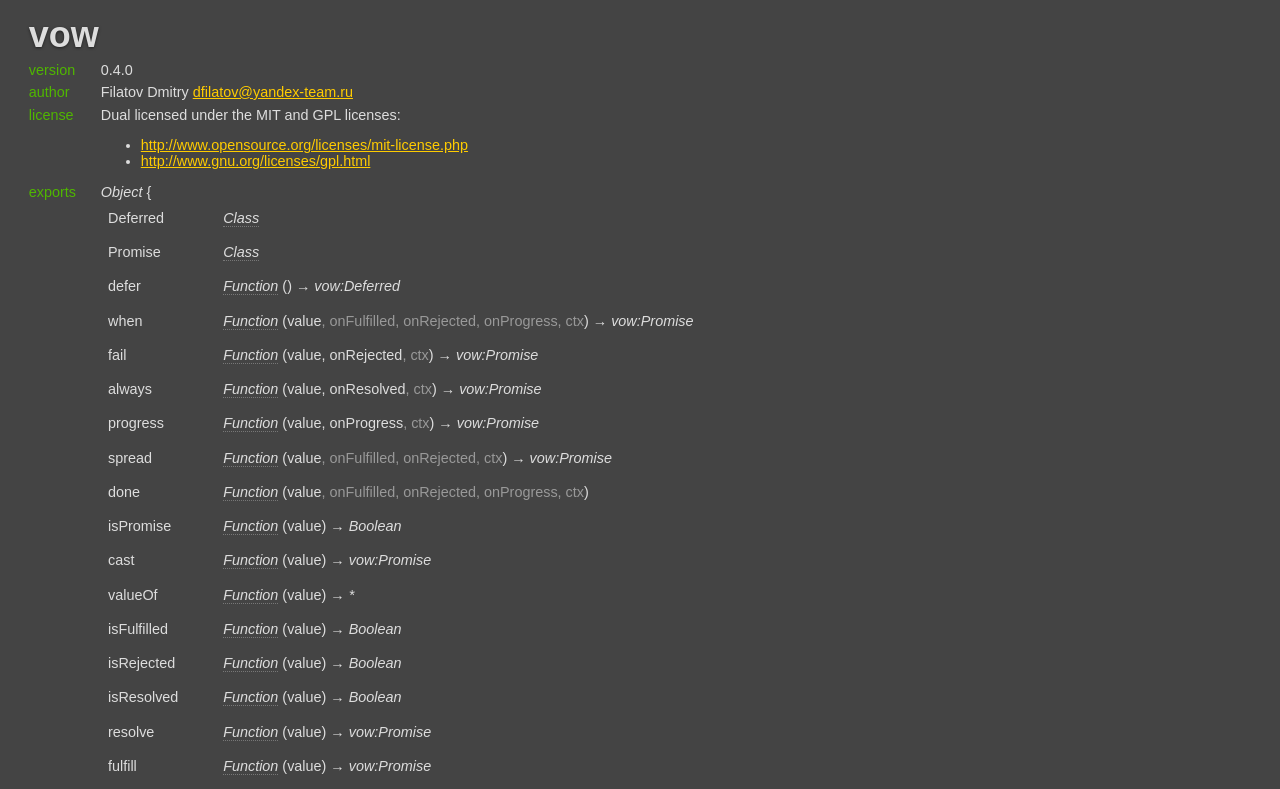
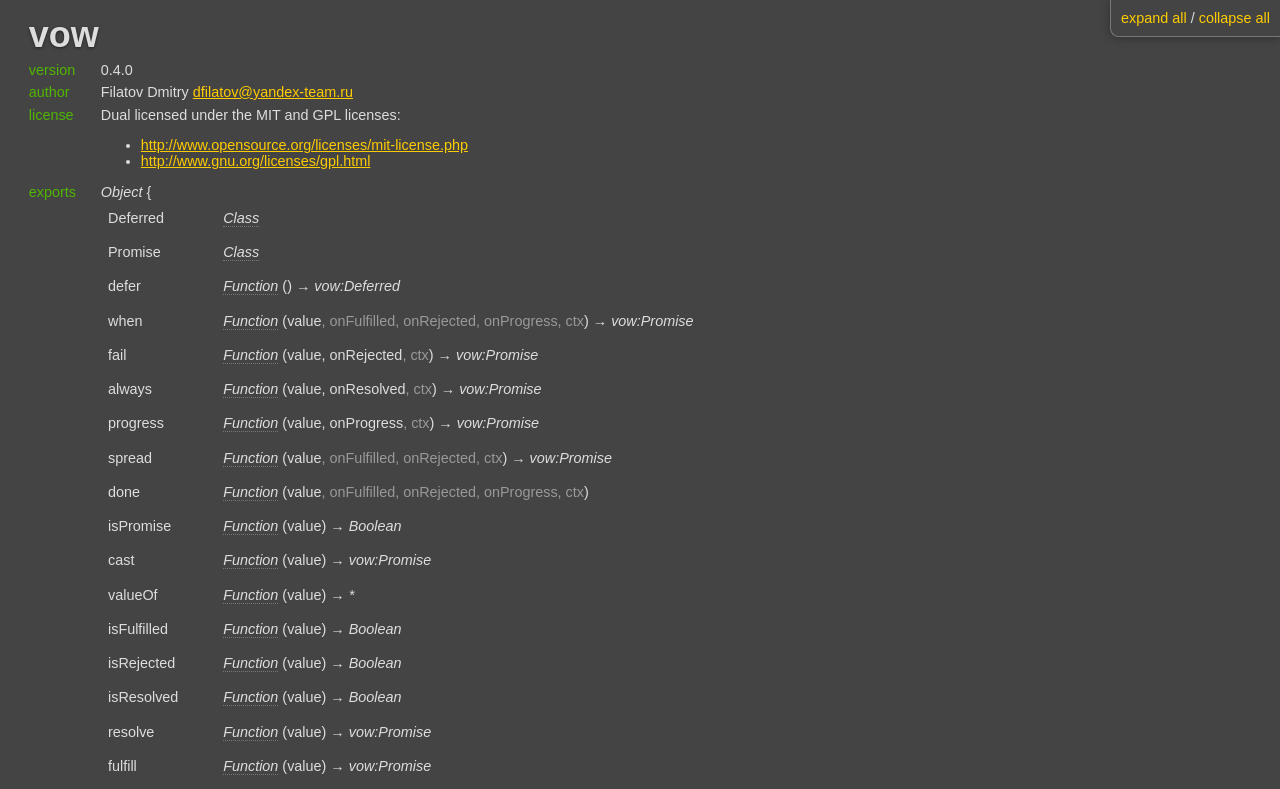
Before and after one commit to dfilatov/vow, a plain HTML site: page index.html in a window 1280 px wide. Shown: the top 789 px of the page. Drawn offline with Linux system fonts and the light colour scheme.

Commit message:
Travis build 196 has been pushed to gh-pages

```diff
--- a/index.html
+++ b/index.html
@@ -1,4 +1,4 @@
-<html><head><meta http-equiv="Content-Type" content="text/html; charset=utf-8"/><link rel="stylesheet" href="index.css"/></head><body class="body body__page"><div class="module"><h1 class="module__name">vow</h1><dl class="module__prop"><dt class="module__prop-name">version</dt><dd class="module__prop-val">0.4.0</dd></dl><dl class="module__prop"><dt class="module__prop-name">author</dt><dd class="module__prop-val">Filatov Dmitry <a class="link" href="mailto:dfilatov@yandex-team.ru">dfilatov@yandex-team.ru</a></dd></dl><dl class="module__prop"><dt class="module__prop-name">license</dt><dd class="module__prop-val"><div class="description"><p>Dual licensed under the MIT and GPL licenses:</p>
+<html><head><meta http-equiv="Content-Type" content="text/html; charset=utf-8"/><link rel="stylesheet" href="index.css"/></head><body class="body body__page"><div class="toolbar"><span class="link action action_type_expand-all">expand all</span> / <span class="link action action_type_collapse-all">collapse all</span></div><div class="module"><h1 class="module__name">vow</h1><dl class="module__prop"><dt class="module__prop-name">version</dt><dd class="module__prop-val">0.4.0</dd></dl><dl class="module__prop"><dt class="module__prop-name">author</dt><dd class="module__prop-val">Filatov Dmitry <a class="link" href="mailto:dfilatov@yandex-team.ru">dfilatov@yandex-team.ru</a></dd></dl><dl class="module__prop"><dt class="module__prop-name">license</dt><dd class="module__prop-val"><div class="description"><p>Dual licensed under the MIT and GPL licenses:</p>
 <ul>
 <li><a href="http://www.opensource.org/licenses/mit-license.php">http://www.opensource.org/licenses/mit-license.php</a></li>
 <li><a href="http://www.gnu.org/licenses/gpl.html">http://www.gnu.org/licenses/gpl.html</a></li>
```
